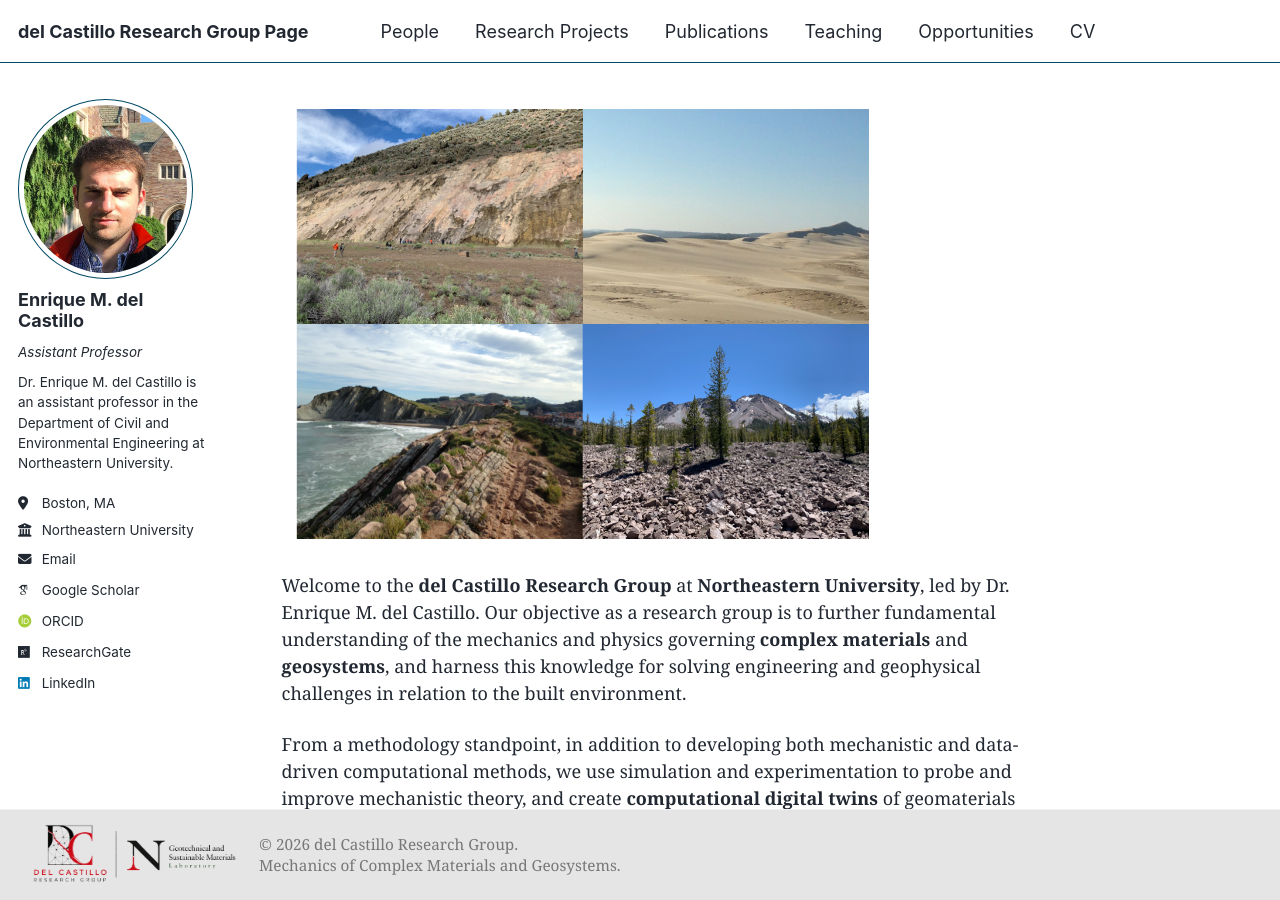
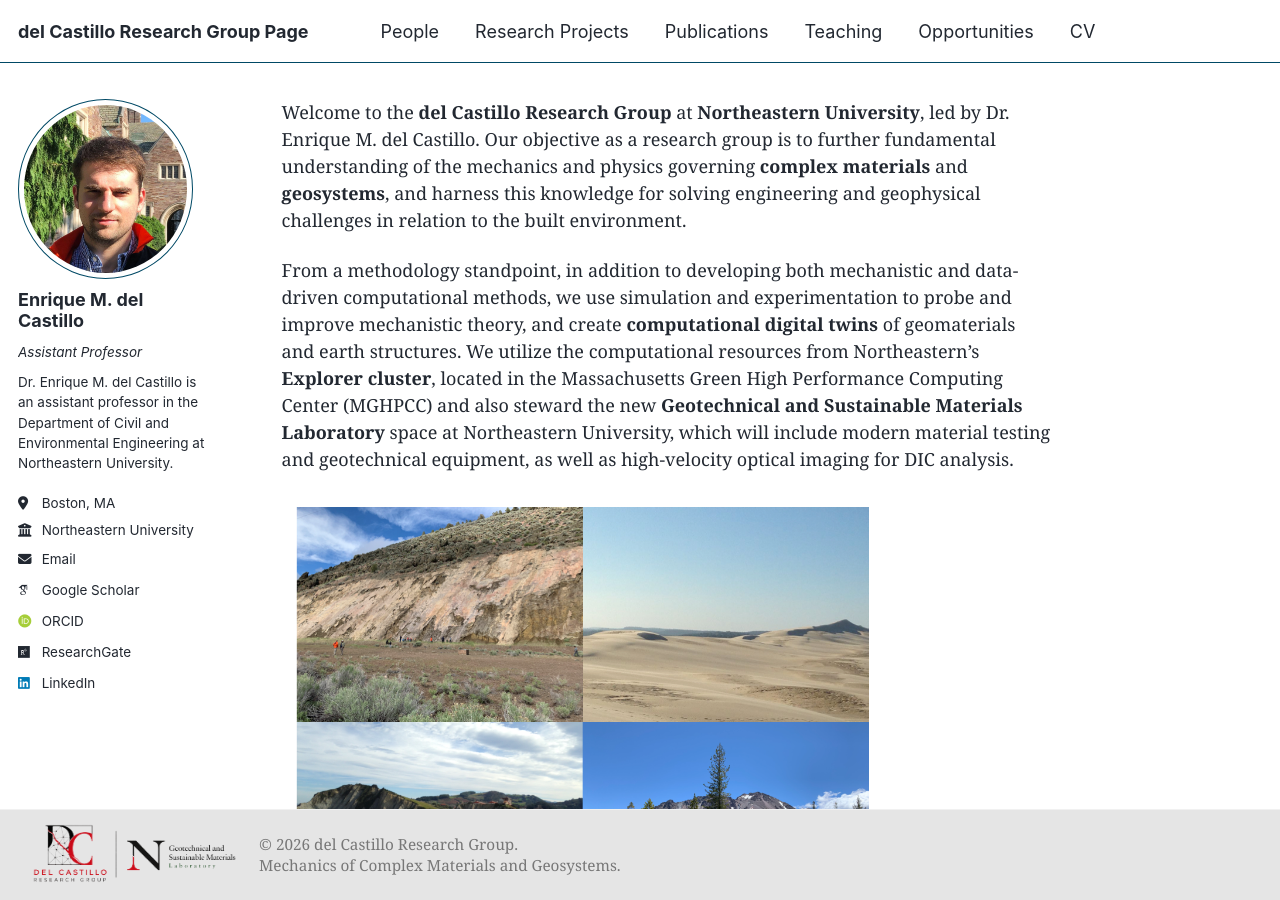
Before and after one commit to emdc19/emdcwebsite, a Jekyll site: the page built from _pages/about.md, in a window 1280 px wide and 900 px high. Built offline with Jekyll 4.4.1, drawn with Linux system fonts in a browser that asks for light colours; some web fonts are replaced; a script that is not in the unit is left out.

Commit message:
Update about.md

```diff
--- a/_pages/about.md
+++ b/_pages/about.md
@@ -7,11 +7,11 @@ redirect_from:
 ---
 {% include base_path %}
 
-<img src="{{ base_path }}/images/fotos.png" alt="del Castillo Research Group logo" class="homepage-logo">
-
 Welcome to the **del Castillo Research Group** at **Northeastern University**, led by Dr. Enrique M. del Castillo. Our objective as a research group is to further fundamental understanding of the mechanics and physics governing **complex materials** and **geosystems**, and harness this knowledge for solving engineering and geophysical challenges in relation to the built environment.
 
 From a methodology standpoint, in addition to developing both mechanistic and data-driven computational methods, we use simulation and experimentation to probe and improve mechanistic theory, and create **computational digital twins** of geomaterials and earth structures. We utilize the computational resources from Northeastern's **Explorer cluster**, located in the Massachusetts Green High Performance Computing Center (MGHPCC) and also steward the new **Geotechnical and Sustainable Materials Laboratory** space at Northeastern University, which will include modern material testing and geotechnical equipment, as well as high-velocity optical imaging for DIC analysis.
+
+<img src="{{ base_path }}/images/fotos.png" alt="del Castillo Research Group logo" class="homepage-logo">
 
 By **complex materials** we refer to both natural and engineered materials which exhibit heterogeneity, evolving microstructures, multiple phases, internal interfaces, nonlinear/inelastic behavior, localized failure and fracture, and coupled physical processes. This includes most geomaterials, porous materials, and granular media, which are the second most abundant type of material on Earth.
 
```
